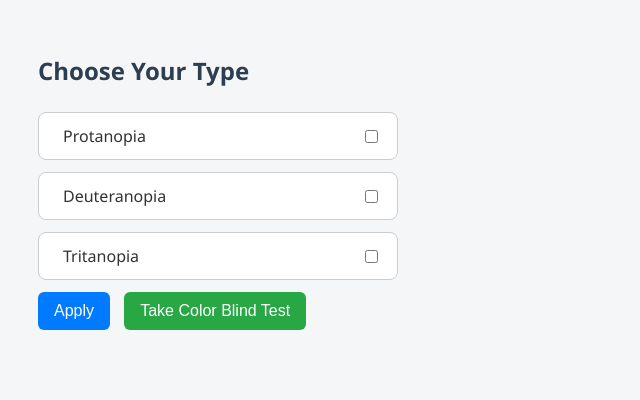
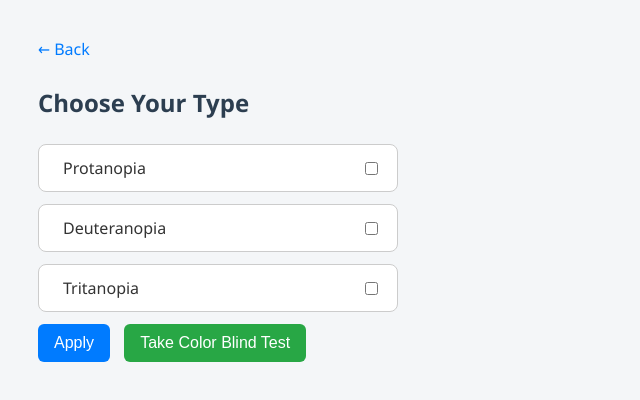
Before and after one commit to Ethan830/EmoryHacks-TeamHecker, a browser extension: page colorblind_option.html in a window 1280 px wide. Shown: the whole page, without its empty margins (0-640 px from the left). Drawn offline with Linux system fonts and the light colour scheme.

Commit message:
Update colorblind_option.html

```diff
--- a/colorblind_option.html
+++ b/colorblind_option.html
@@ -65,10 +65,24 @@
         #testButton:hover {
             background-color: #1e7e34;
         }
+
+        .back-button {
+            display: inline-block;
+            font-size: 16px;
+            color: #007bff;
+            text-decoration: none;
+            margin-bottom: 10px;
+            font-weight: 500;
+        }
+
+        .back-button:hover {
+            text-decoration: underline;
+        }
     </style>
 </head>
 
 <body>
+    <a href="popup.html" class="back-button">&#8592; Back</a>
 
     <h1>Choose Your Type</h1>
 
```
